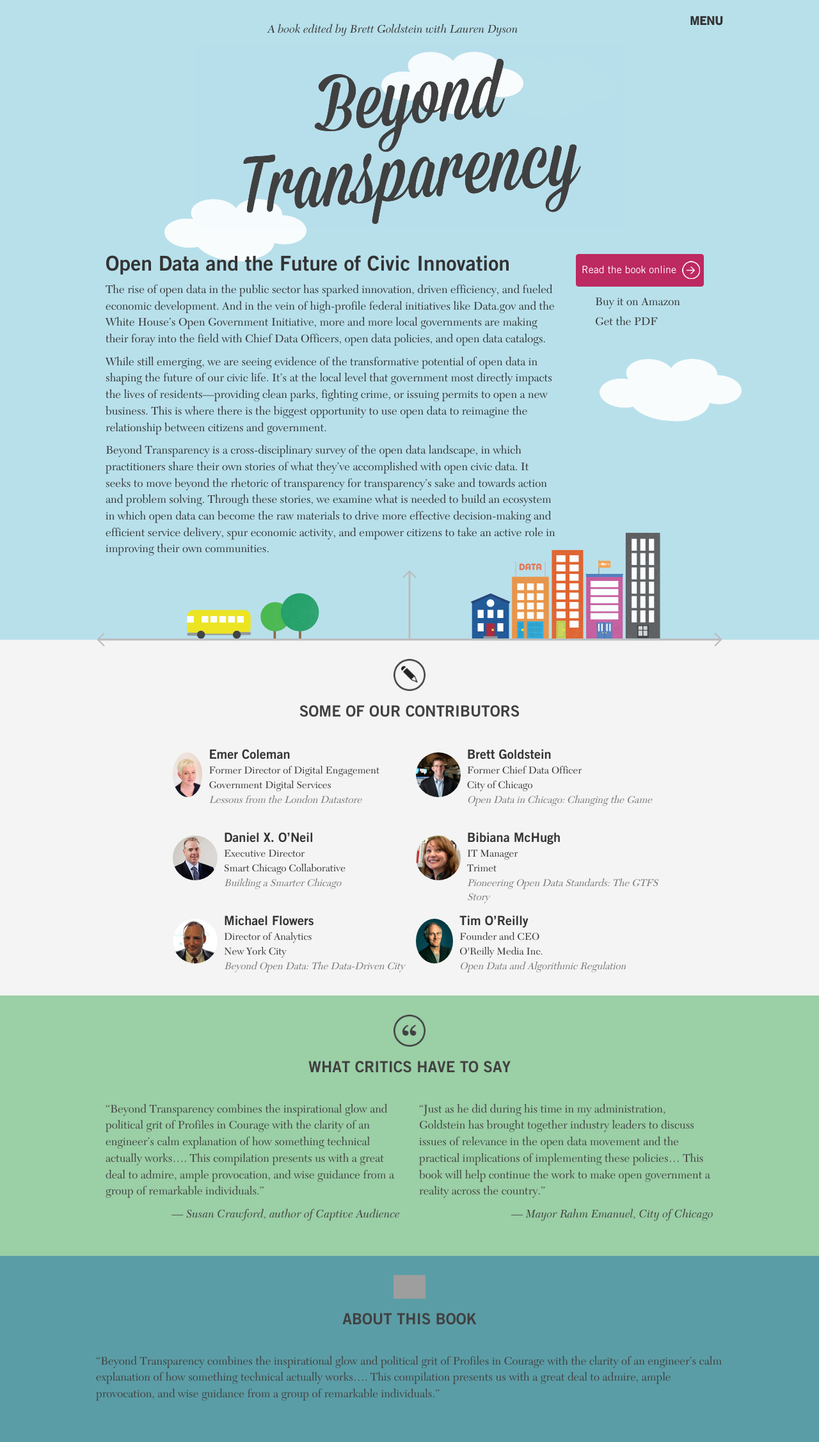
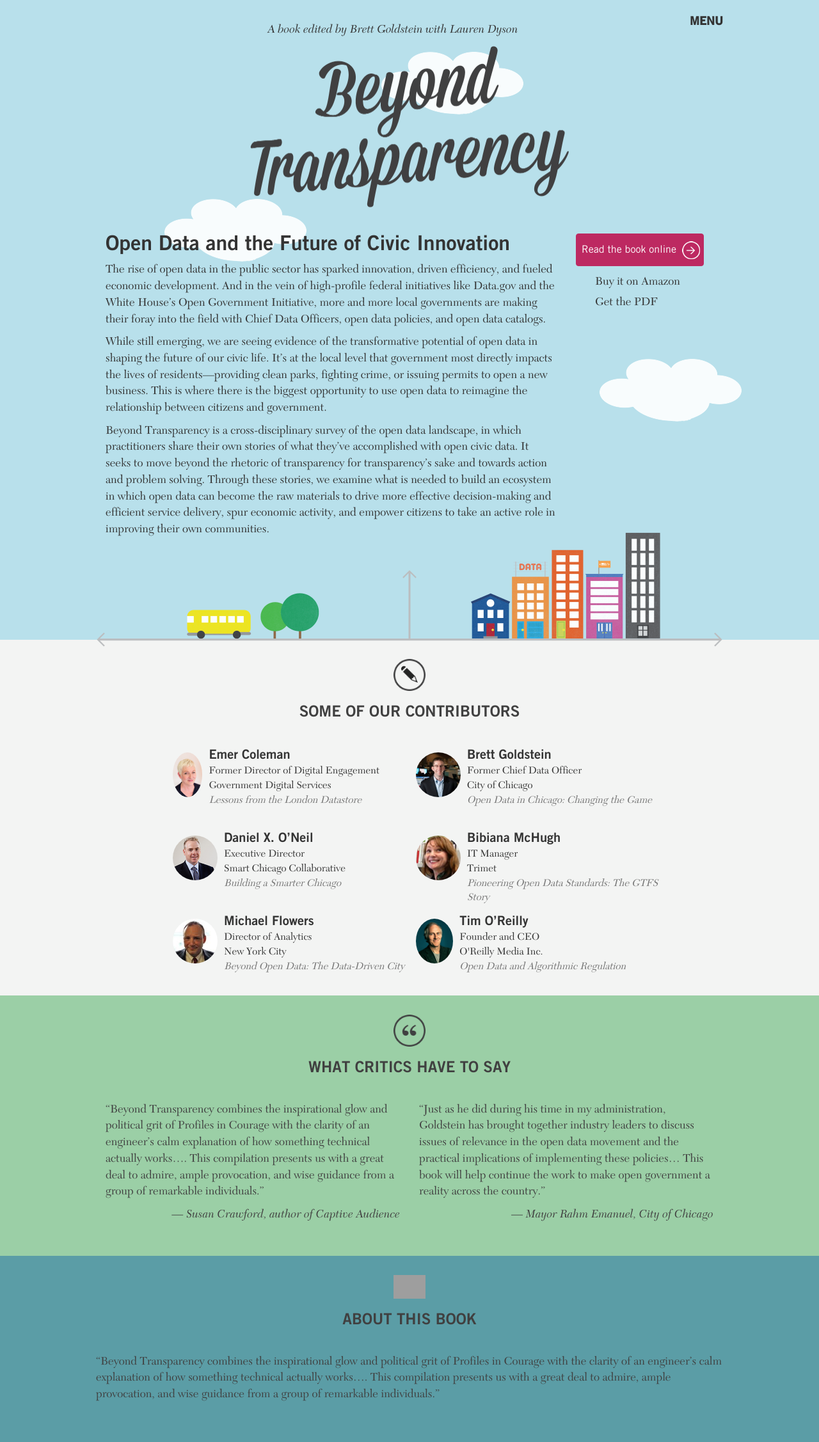
Before and after one commit to codeforamerica/beyondtransparency, a Jekyll site: the page built from index.html, in a window 1280 px wide. Shown: the whole page at 64% size. Built offline with Jekyll 4.4.1, drawn with Linux system fonts in a browser that asks for light colours; nearby versions of some CDN libraries; some web fonts are replaced; library files that are not in the unit come from our copies; Markdown is read by kramdown in place of the engine named in the settings; grey boxes are pictures that could not be loaded.

Commit message:
Updated the logo on the homepage

```diff
--- a/css/main.css
+++ b/css/main.css
@@ -190,6 +190,11 @@
 div.title{
   text-align:center;
 }
+
+div.title img {
+  width: 500px;
+}
+
 div.byline{
   text-align:center;
 }
```
Also changed, not shown: images/beyondtransparency-large.png.
